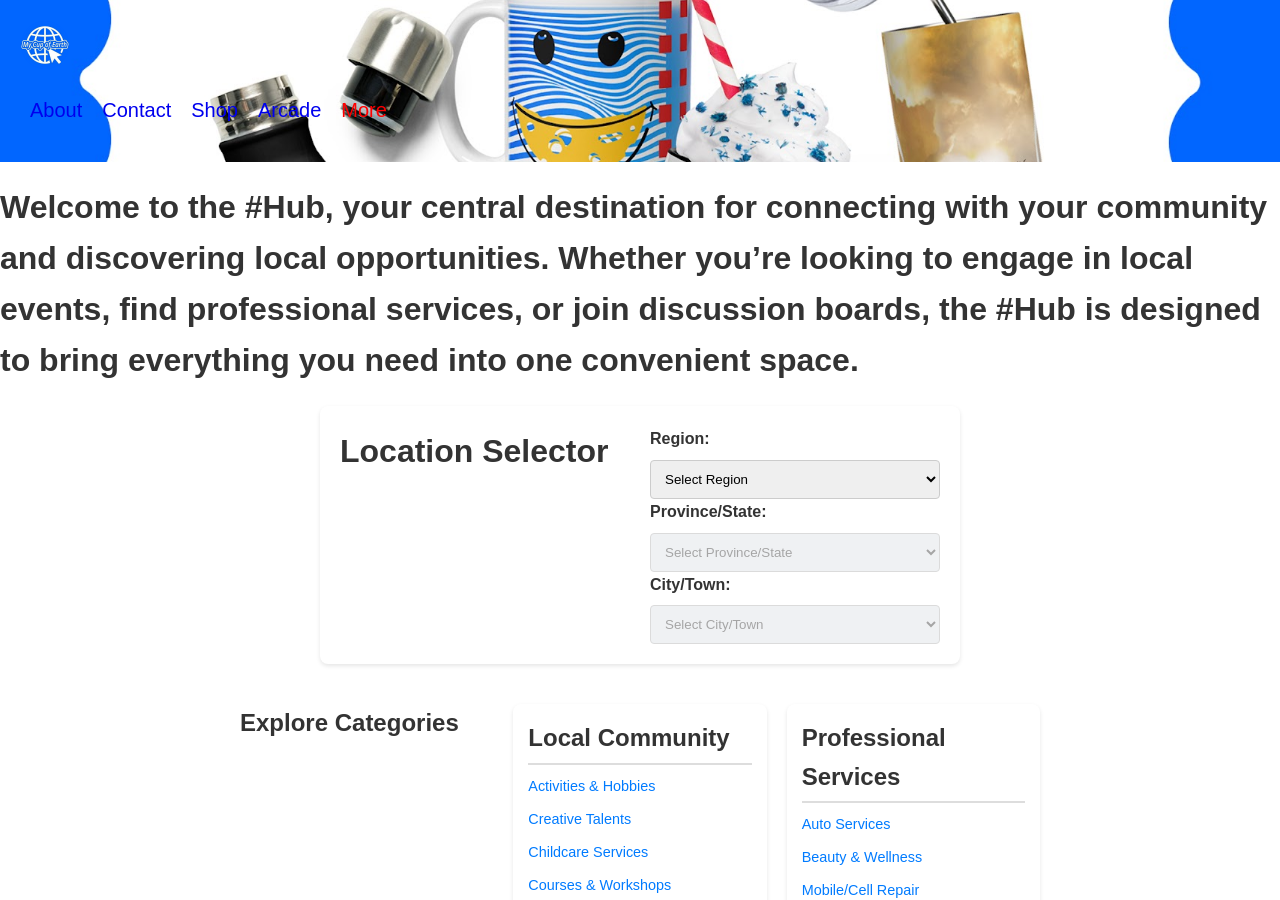
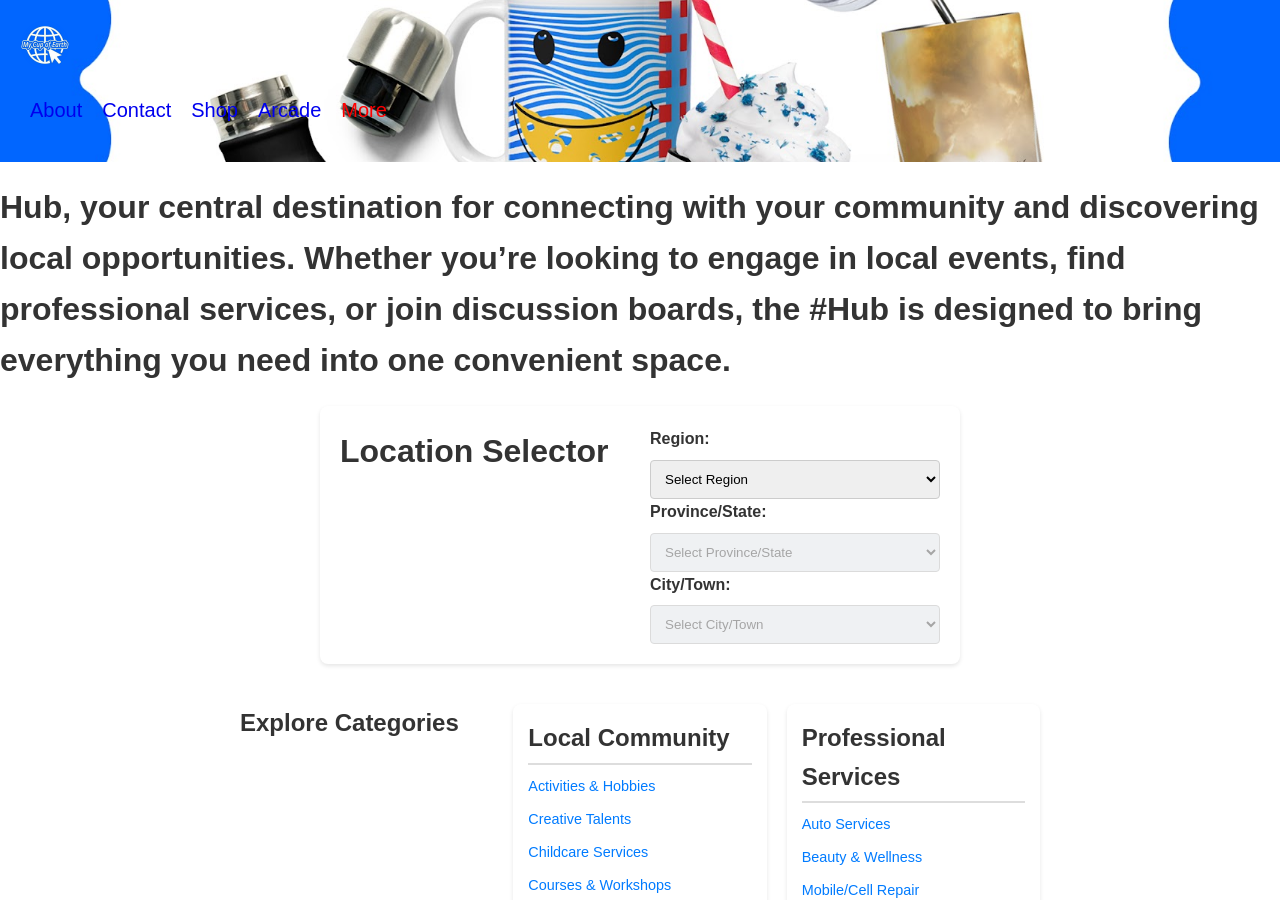
Before and after one commit to m-cochran/Randomerr, a Jekyll site: the page built from hub.md, in a window 1280 px wide and 900 px high. Built offline with Jekyll 4.4.1, drawn with Linux system fonts in a browser that asks for light colours.

Commit message:
Update hub.md

```diff
--- a/hub.md
+++ b/hub.md
@@ -4,7 +4,7 @@ title: Hub
 permalink: /hub/
 ---
 
-# Welcome to the #Hub, your central destination for connecting with your community and discovering local opportunities. Whether you're looking to engage in local events, find professional services, or join discussion boards, the #Hub is designed to bring everything you need into one convenient space.
+# Hub, your central destination for connecting with your community and discovering local opportunities. Whether you're looking to engage in local events, find professional services, or join discussion boards, the #Hub is designed to bring everything you need into one convenient space.
 
 
 <div class="container-location">
```
